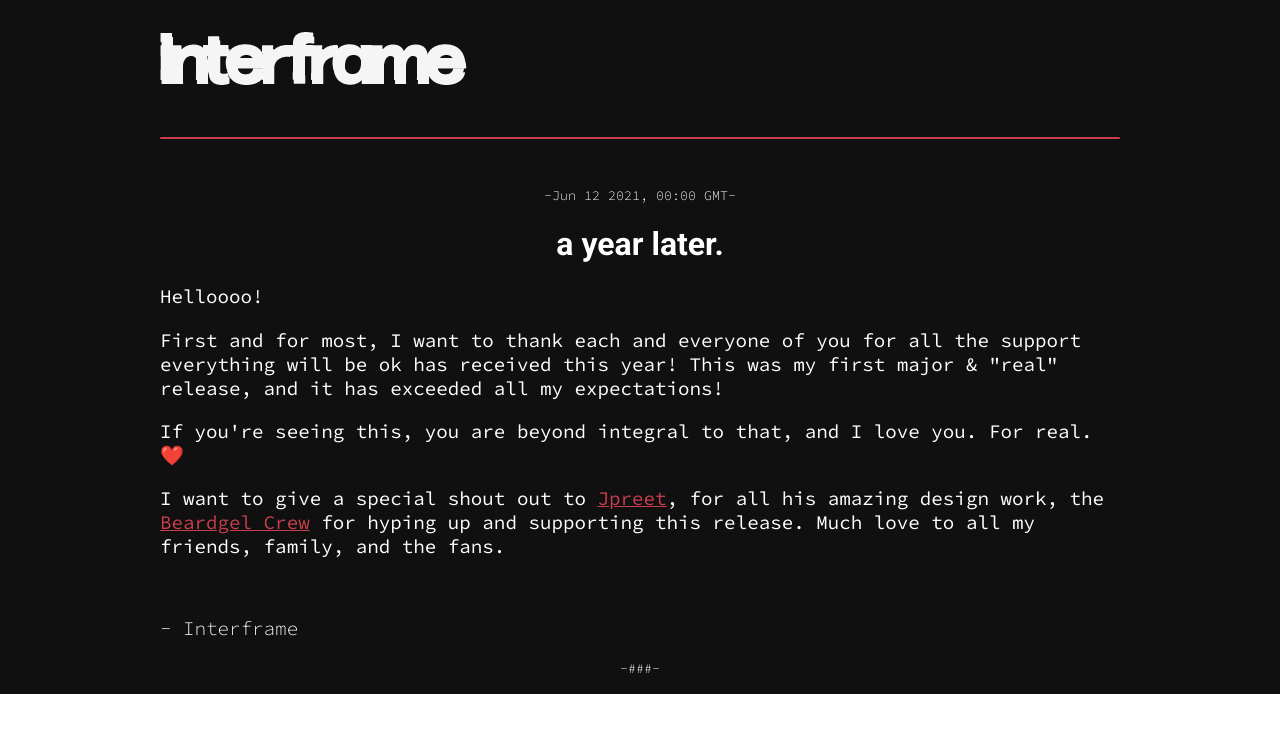
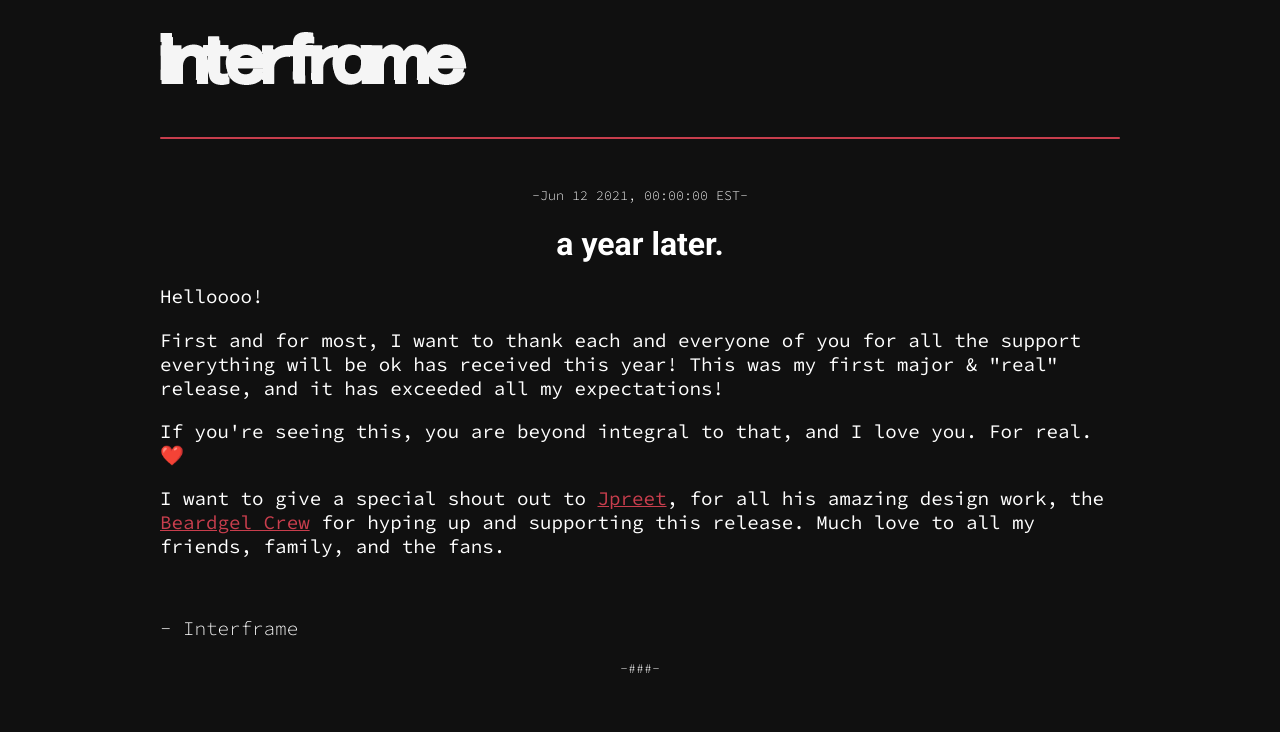
Before and after one commit to surajgoraya/interfra.me, a React (Create React App) app: page / in a window 1280 px wide. Shown: the top 732 px of the page. Built offline with nearby package versions, Linux system fonts and the light colour scheme.

Commit message:
fix: :lipstick: im dumb pt 2

```diff
--- a/src/App.css
+++ b/src/App.css
@@ -1,7 +1,7 @@
 .App {
   margin: auto;
   width: 100%;
-  background-color: var(--background);
+  height: 100%;
 }
 
 .app__header{
--- a/src/App.js
+++ b/src/App.js
@@ -17,7 +17,7 @@ function App() {
             </div>
             <hr/>
             <div className="app__body" style={{ opacity: onBodyComplete ? 1 : 0, animationDelay: 500 + 'ms' }} onAnimationEnd={() => setOnBodyComplete(true)}>
-              <h4>-Jun 12 2021, 00:00 GMT-</h4>
+              <h4>-Jun 12 2021, 00:00:00 EST-</h4>
               <h1>a year later.</h1>
               <div className="app__letter">
                 <p>Helloooo!</p>
--- a/src/index.css
+++ b/src/index.css
@@ -24,6 +24,7 @@ body {
   font-family: 'Source Code Pro', monospace;
   -webkit-font-smoothing: antialiased;
   -moz-osx-font-smoothing: grayscale;
+  background-color: var(--background);
 }
 
 #root{
```
